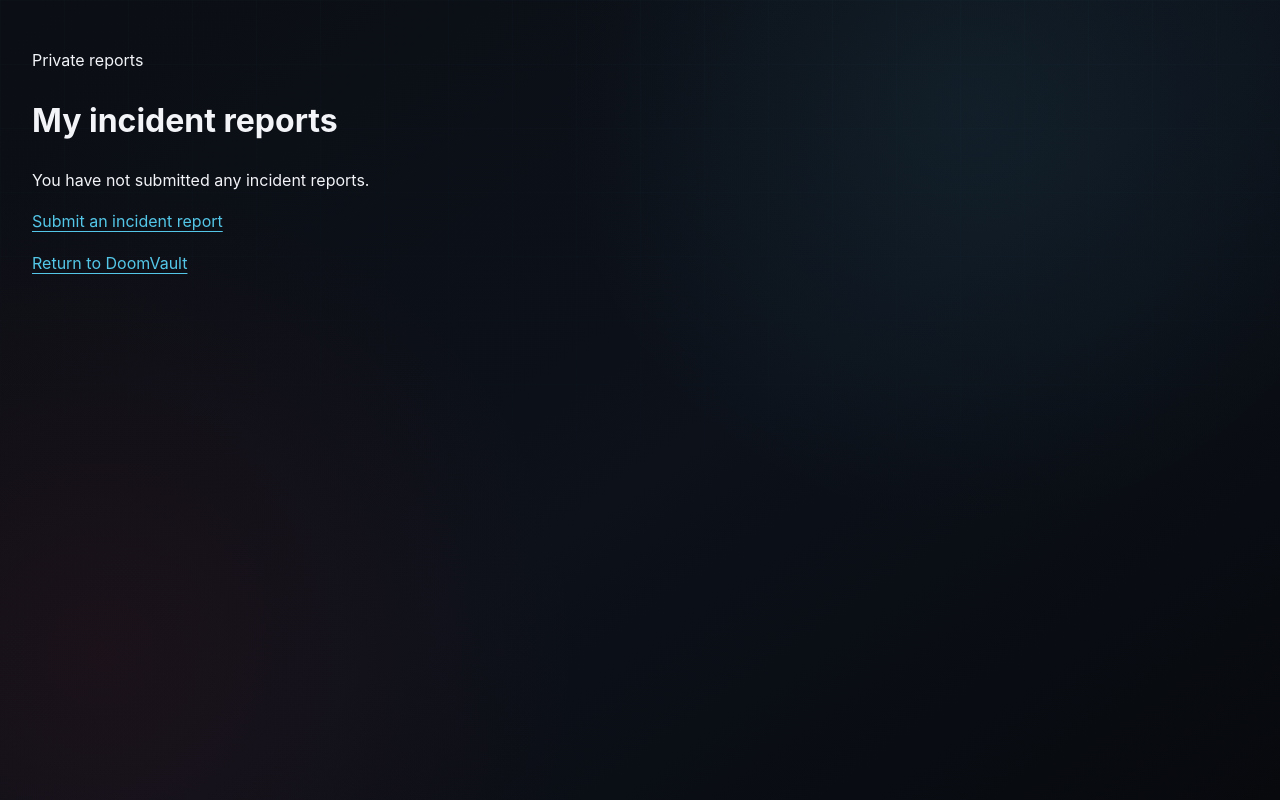
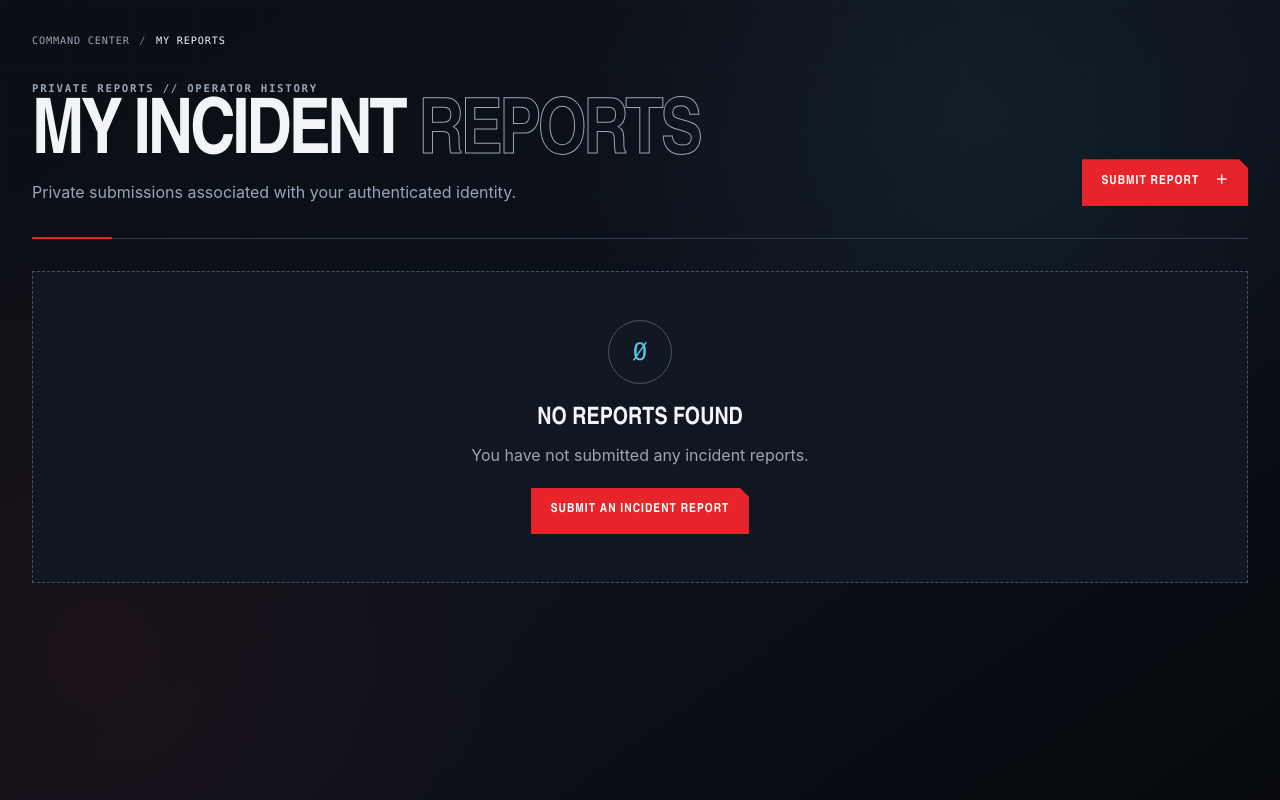
Before and after one commit to Jay-S99/CyberSec_Lab, a Python web app: template templates/incidents/list.html in a window 1280 px wide. Run offline with Jinja, Linux system fonts and the light colour scheme; the template is opened without the code that fills it, so the values that code supplies are empty.

Commit message:
ui(incydenty): Przeprojektowano listę własnych zgłoszeń

```diff
--- a/templates/incidents/list.html
+++ b/templates/incidents/list.html
@@ -2,16 +2,18 @@
 {% block title %}My incidents - DoomVault{% endblock %}
 {% block body_class %}dossier-page{% endblock %}
 {% block content %}
-<header class="dossier-header"><div><p class="dossier-kicker">Private reports</p><h1>My incident reports</h1></div></header>
+<nav class="breadcrumbs" aria-label="Breadcrumb"><a href="{{ url_for('auth.home') }}">Command center</a><span>/</span><span>My reports</span></nav>
+<header class="page-header">
+  <div><p class="eyebrow">Private reports // Operator history</p><h1>My incident <span>reports</span></h1><p>Private submissions associated with your authenticated identity.</p></div>
+  <a class="button button-primary" href="{{ url_for('incidents.create') }}">Submit report <span aria-hidden="true">＋</span></a>
+</header>
 {% if incidents %}
-<div class="dossier-table-scroll"><table class="dossier-table">
+<div class="data-table-wrap" tabindex="0" role="region" aria-label="Your incident reports"><table class="data-table">
   <thead><tr><th>ID</th><th>Title</th><th>Status</th><th>Created</th></tr></thead>
   <tbody>{% for incident in incidents %}<tr>
-    <th><a href="{{ url_for('incidents.detail', incident_id=incident.id) }}">{{ display_identifier(incident.id) }}</a></th>
-    <td>{{ incident.title }}</td><td><span class="dossier-badge">{{ incident.status }}</span></td><td>{{ incident.created_at }}</td>
+    <th class="record-id"><a href="{{ url_for('incidents.detail', incident_id=incident.id) }}">{{ display_identifier(incident.id) }}</a></th>
+    <td>{{ incident.title }}</td><td><span class="badge status-{{ incident.status|lower }}">{{ incident.status }}</span></td><td class="technical-text">{{ incident.created_at }}</td>
   </tr>{% endfor %}</tbody>
 </table></div>
-{% else %}<p class="dossier-empty">You have not submitted any incident reports.</p>{% endif %}
-<p><a href="{{ url_for('incidents.create') }}">Submit an incident report</a></p>
-<p><a href="{{ url_for('auth.home') }}">Return to DoomVault</a></p>
+{% else %}<div class="empty-state"><span aria-hidden="true">Ø</span><h2>No reports found</h2><p>You have not submitted any incident reports.</p><a class="button button-primary" href="{{ url_for('incidents.create') }}">Submit an incident report</a></div>{% endif %}
 {% endblock %}
```
